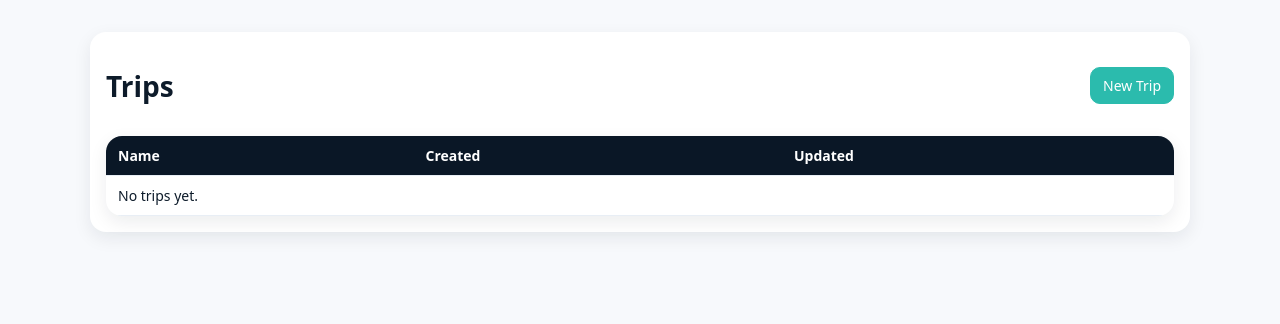
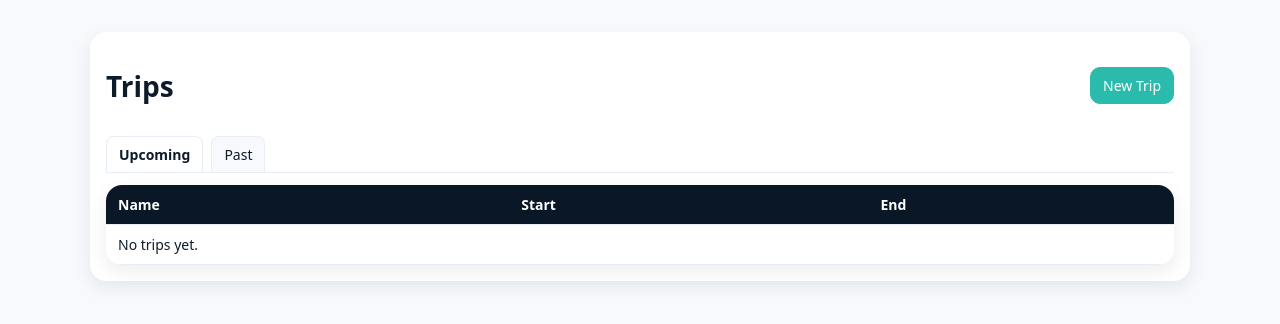
Before and after one commit to curiosity110/usb_system, a FastAPI app: page /trips in a window 1280 px wide. Shown: the part 105-429 px from the top of the page. Run offline with FastAPI, Linux system fonts and the light colour scheme; data that the repository does not hold is empty; some libraries are stand-ins or nearby versions.

Commit message:
feat: add upcoming and past tabs for trips (#19)

```diff
--- a/app/templates/trips/list.html
+++ b/app/templates/trips/list.html
@@ -5,26 +5,35 @@
     <h1>Trips</h1>
     <a href="/trips/new" class="btn primary">New Trip</a>
   </div>
-  {% set show_bookings = trips|length > 0 and trips[0].bookings is not none %}
+
+  <div class="tabs">
+    <a href="/trips?tab=upcoming" class="{% if tab != 'past' %}active{% endif %}">Upcoming</a>
+    <a href="/trips?tab=past" class="{% if tab == 'past' %}active{% endif %}">Past</a>
+  </div>
+
+  {% if tab == 'past' %}
+    {% set trips = past %}
+  {% else %}
+    {% set trips = upcoming %}
+  {% endif %}
+
   <table class="table">
     <thead>
       <tr>
         <th>Name</th>
-        <th>Created</th>
-        <th>Updated</th>
-        {% if show_bookings %}<th>#Bookings</th>{% endif %}
+        <th>Start</th>
+        <th>End</th>
       </tr>
     </thead>
     <tbody>
       {% for t in trips %}
-      <tr>
-        <td><a href="/trips/{{ t.id }}">{{ t.name }}</a></td>
-        <td>{{ t.created_at }}</td>
-        <td>{{ t.updated_at }}</td>
-        {% if show_bookings %}<td>{{ t.bookings|length }}</td>{% endif %}
+      <tr class="{% if tab == 'past' %}row-muted{% endif %}">
+        <td><a href="/trips/{{ t.id }}">{{ t.name }}</a> <span class="badge">{{ t.bookings|length }}</span></td>
+        <td>{{ t.start_date or '' }}</td>
+        <td>{{ t.end_date or '' }}</td>
       </tr>
       {% else %}
-      <tr><td colspan="{{ 3 + (1 if show_bookings else 0) }}">No trips yet.</td></tr>
+      <tr><td colspan="3">No trips yet.</td></tr>
       {% endfor %}
     </tbody>
   </table>
--- a/static/css/app.css
+++ b/static/css/app.css
@@ -42,3 +42,10 @@ header .nav-right form{margin:0;}
 header .nav-right .input{padding:6px 8px; border-radius:8px; border:none;}
 header .nav-right a{color:#cfe6ff;}
 .alert{background:#ffe5e5; color:#b71c1c; padding:var(--pad); border-radius:var(--radius); margin-bottom:var(--pad);}
+
+.tabs{display:flex; gap:8px; border-bottom:1px solid var(--line); margin-bottom:12px;}
+.tabs a{padding:8px 12px; border:1px solid var(--line); border-bottom:none; border-radius:8px 8px 0 0; background:#f7f9fc; color:var(--ink);}
+.tabs a.active{background:var(--card); font-weight:600;}
+.badge{background:var(--bg); color:#fff; padding:2px 6px; border-radius:999px; font-size:12px; margin-left:4px;}
+.text-muted{color:var(--muted);}
+.row-muted td, .row-muted td a{color:var(--muted);}
```
Also changed, not shown: app/routes/trips.py (+20 -4 lines).
